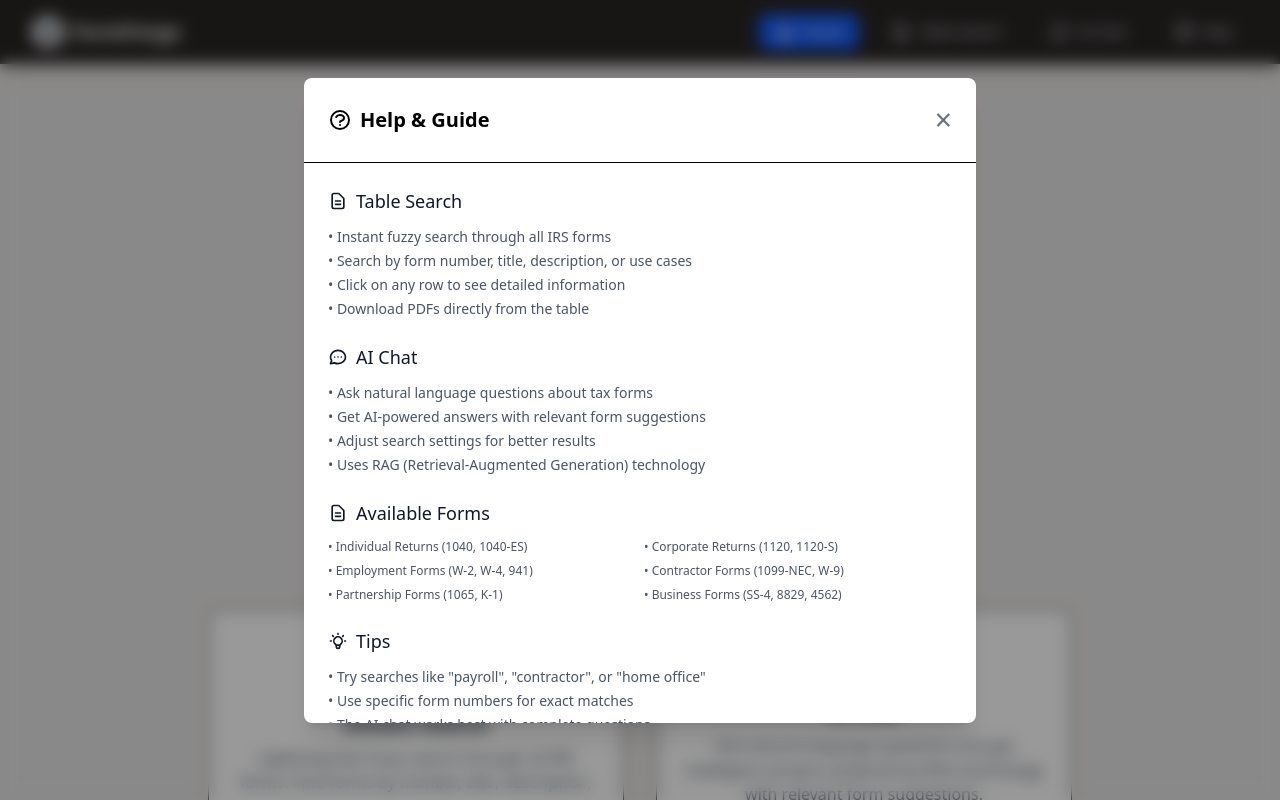
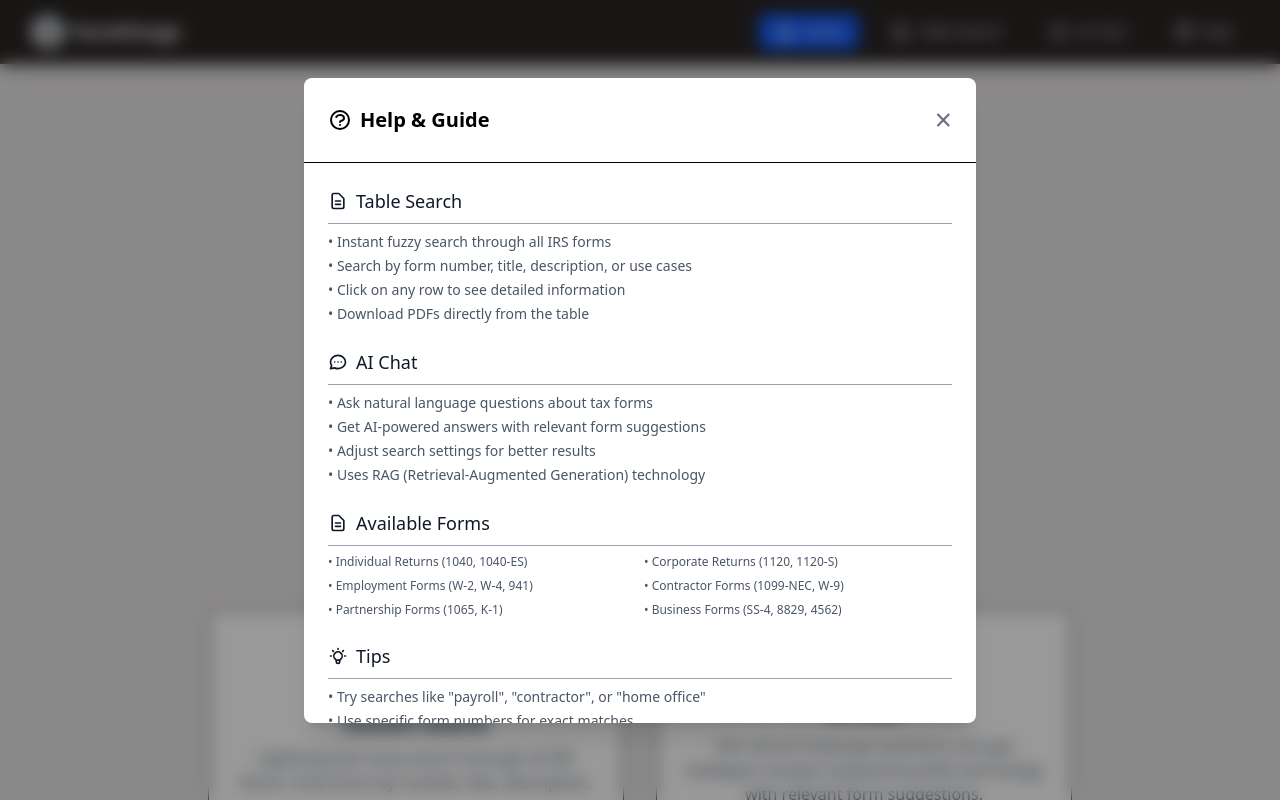
Before and after one commit to remysedlak/aiah, a React (Vite) app in the folder frontend/: page / in a window 1280 px wide. Both pictures are taken after a click on the button "Help". Built offline with nearby package versions, Linux system fonts and the light colour scheme.

Commit message:
ux: add horizontal lines for help sections

```diff
--- a/frontend/src/components/Navbar.jsx
+++ b/frontend/src/components/Navbar.jsx
@@ -162,12 +162,13 @@ const Navbar = ({ activeTab, setActiveTab }) => {
             <div id="help-desc" className="p-6 overflow-y-auto max-h-[70vh]">
               <div className="space-y-6">
                 <div>
-                  <h4 className="text-lg font-medium text-gray-900 mb-3 flex items-center">
+                  <h4 className="text-lg font-medium text-gray-900 flex items-center">
                     <svg className="w-5 h-5 mr-2" fill="none" stroke="currentColor" viewBox="0 0 24 24">
                       <path strokeLinecap="round" strokeLinejoin="round" strokeWidth={2} d="M9 12h6m-6 4h6m2 5H7a2 2 0 01-2-2V5a2 2 0 012-2h5.586a1 1 0 01.707.293l5.414 5.414a1 1 0 01.293.707V19a2 2 0 01-2 2z" />
                     </svg>
                     Table Search
                   </h4>
+                  <hr className="my-2 text-gray-400 bg-gray-400"></hr>
                   <ul className="text-gray-600 space-y-1 text-sm">
                     <li>• Instant fuzzy search through all IRS forms</li>
                     <li>• Search by form number, title, description, or use cases</li>
@@ -177,12 +178,13 @@ const Navbar = ({ activeTab, setActiveTab }) => {
                 </div>
 
                 <div>
-                  <h4 className="text-lg font-medium text-gray-900 mb-3 flex items-center">
+                  <h4 className="text-lg font-medium text-gray-900 flex items-center">
                     <svg className="w-5 h-5 mr-2" fill="none" stroke="currentColor" viewBox="0 0 24 24">
                       <path strokeLinecap="round" strokeLinejoin="round" strokeWidth={2} d="M8 12h.01M12 12h.01M16 12h.01M21 12c0 4.418-4.03 8-9 8a9.863 9.863 0 01-4.255-.949L3 20l1.395-3.72C3.512 15.042 3 13.574 3 12c0-4.418 4.03-8 9-8s9 3.582 9 8z" />
                     </svg>
                     AI Chat
                   </h4>
+                  <hr className="my-2 text-gray-400 bg-gray-400"></hr>
                   <ul className="text-gray-600 space-y-1 text-sm">
                     <li>• Ask natural language questions about tax forms</li>
                     <li>• Get AI-powered answers with relevant form suggestions</li>
@@ -192,12 +194,13 @@ const Navbar = ({ activeTab, setActiveTab }) => {
                 </div>
 
                 <div>
-                  <h4 className="text-lg font-medium text-gray-900 mb-3 flex items-center">
+                  <h4 className="text-lg font-medium text-gray-900 flex items-center">
                     <svg className="w-5 h-5 mr-2" fill="none" stroke="currentColor" viewBox="0 0 24 24">
                       <path strokeLinecap="round" strokeLinejoin="round" strokeWidth={2} d="M9 12h6m-6 4h6m2 5H7a2 2 0 01-2-2V5a2 2 0 012-2h5.586a1 1 0 01.707.293l5.414 5.414a1 1 0 01.293.707V19a2 2 0 01-2 2z" />
                     </svg>
                     Available Forms
                   </h4>
+                  <hr className="my-2 text-gray-400 bg-gray-400"></hr>
                   <div className="grid grid-cols-2 gap-2 text-xs text-gray-600">
                     <div>• Individual Returns (1040, 1040-ES)</div>
                     <div>• Corporate Returns (1120, 1120-S)</div>
@@ -209,12 +212,13 @@ const Navbar = ({ activeTab, setActiveTab }) => {
                 </div>
 
                 <div>
-                  <h4 className="text-lg font-medium text-gray-900 mb-3 flex items-center">
+                  <h4 className="text-lg font-medium text-gray-900 flex items-center">
                     <svg className="w-5 h-5 mr-2" fill="none" stroke="currentColor" viewBox="0 0 24 24">
                       <path strokeLinecap="round" strokeLinejoin="round" strokeWidth={2} d="M9.663 17h4.673M12 3v1m6.364 1.636l-.707.707M21 12h-1M4 12H3m3.343-5.657l-.707-.707m2.828 9.9a5 5 0 117.072 0l-.548.547A3.374 3.374 0 0014 18.469V19a2 2 0 11-4 0v-.531c0-.895-.356-1.754-.988-2.386l-.548-.547z" />
                     </svg>
                     Tips
                   </h4>
+                  <hr className="my-2  text-gray-400 bg-gray-400"></hr>
                   <ul className="text-gray-600 space-y-1 text-sm">
                     <li>• Try searches like "payroll", "contractor", or "home office"</li>
                     <li>• Use specific form numbers for exact matches</li>
```
